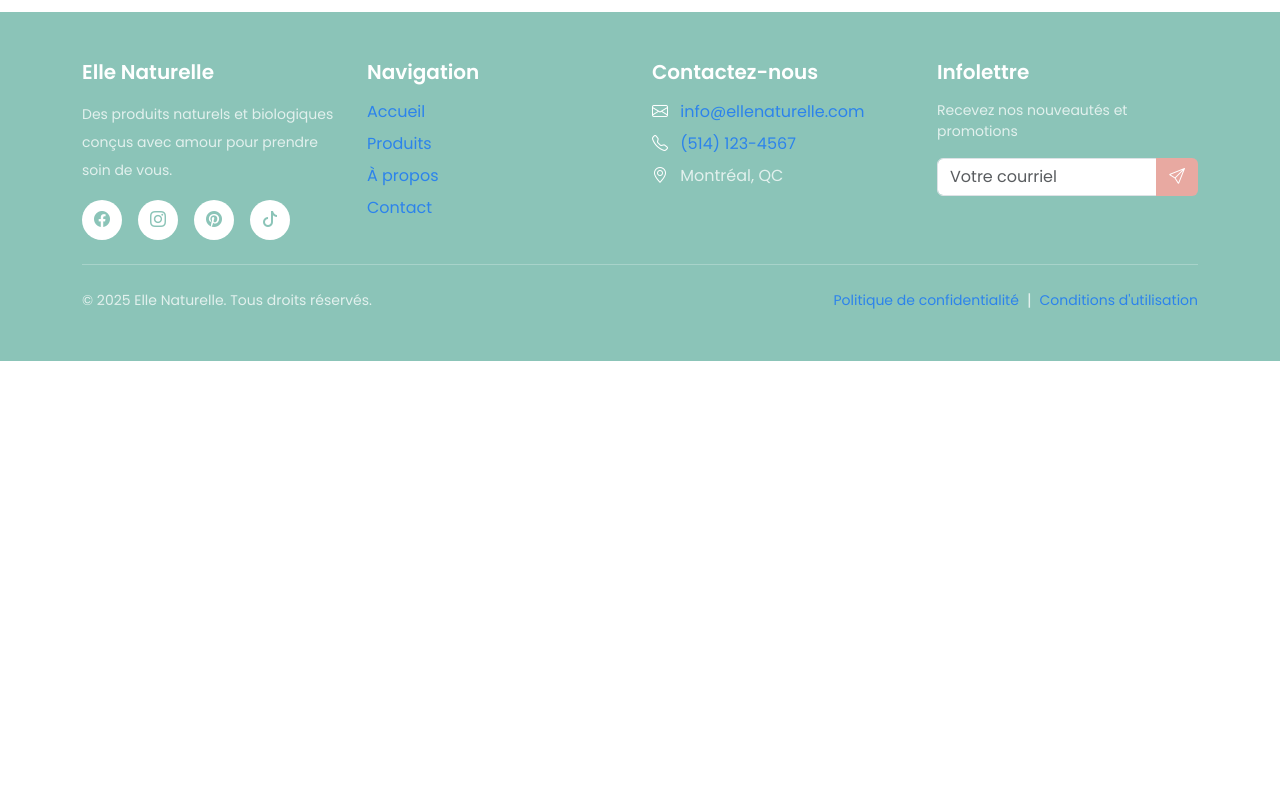
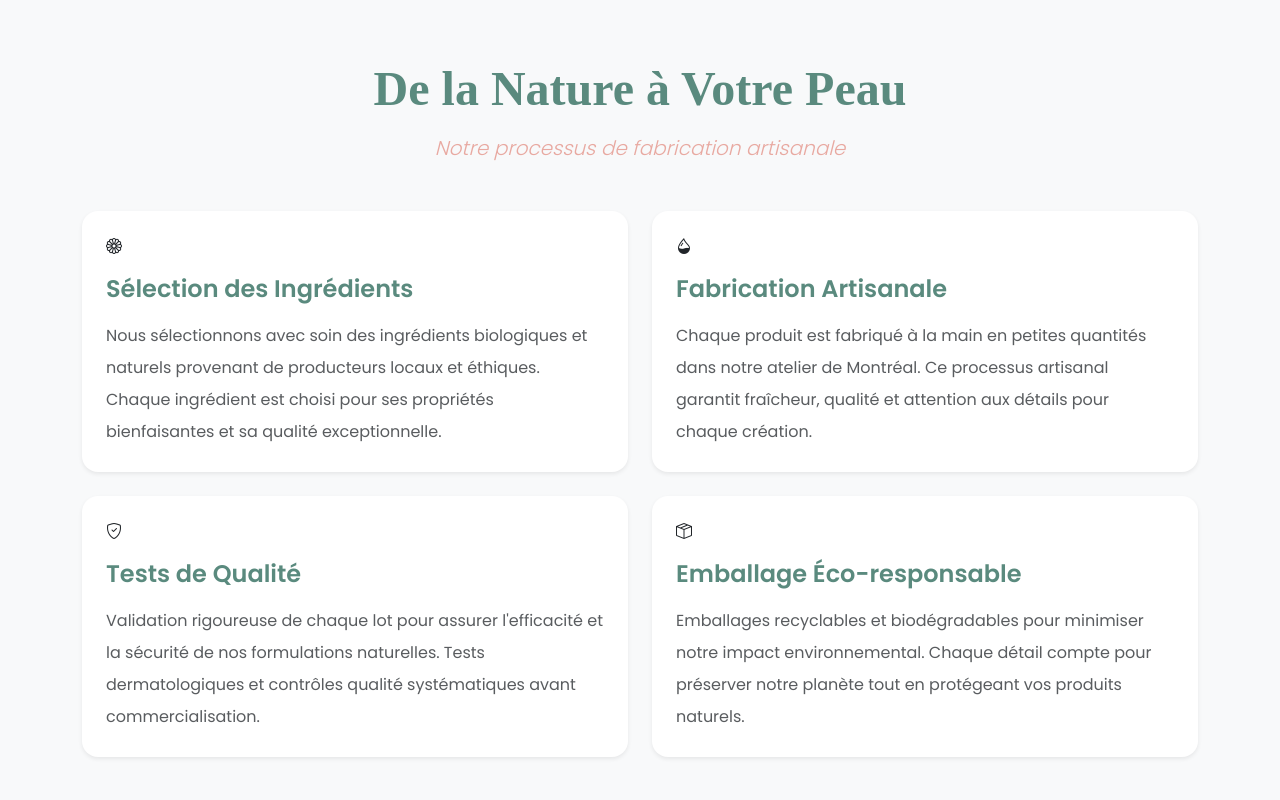
Before and after one commit to ImaneBer/TP3_ImaneBerkoune, a plain HTML site: page Apropos.html in a window 1280 px wide. Shown: the part 1040-1840 px from the top of the page. Before the commit the page ends 1401 px from the top, so only its background shows below. Drawn offline with nearby package versions, Linux system fonts and the light colour scheme; a web font is replaced by a local one.

Commit message:
Ajout section Processus

```diff
--- a/Apropos.html
+++ b/Apropos.html
@@ -110,6 +110,91 @@
             </div>
         </section>
 
+       <!-- SECTION 2: NOTRE PROCESSUS -->
+        <section class="about-processus py-5 bg-light">
+            <div class="container py-5">
+                <div class="text-center mb-5">
+                    <h2 class="display-5 fw-bold mb-3" style="color: var(--color-dark-green); font-family: 'Playfair Display', serif;">
+                        De la Nature à Votre Peau
+                    </h2>
+                    <p class="lead" style="color: var(--color-coral); font-style: italic;">
+                        Notre processus de fabrication artisanale
+                    </p>
+                </div>
+
+                <div class="row g-4">
+
+                    <!-- Étape 1 -->
+                    <div class="col-12 col-md-6">
+                        <div class="about-processus__card bg-white rounded-4 shadow-sm p-4 h-100">
+                            <div class="about-processus__icon-wrapper mb-3">
+                                <i class="bi bi-flower1 about-processus__icon"></i>
+                            </div>
+                            <h3 class="h4 fw-semibold mb-3" style="color: var(--color-dark-green);">
+                                Sélection des Ingrédients
+                            </h3>
+                            <p class="text-muted mb-0 lh-lg">
+                                Nous sélectionnons avec soin des ingrédients biologiques et naturels
+                                provenant de producteurs locaux et éthiques. Chaque ingrédient est
+                                choisi pour ses propriétés bienfaisantes et sa qualité exceptionnelle.
+                            </p>
+                        </div>
+                    </div>
+
+                    <!-- Étape 2 -->
+                    <div class="col-12 col-md-6">
+                        <div class="about-processus__card bg-white rounded-4 shadow-sm p-4 h-100">
+                            <div class="about-processus__icon-wrapper mb-3">
+                                <i class="bi bi-droplet-half about-processus__icon"></i>
+                            </div>
+                            <h3 class="h4 fw-semibold mb-3" style="color: var(--color-dark-green);">
+                                Fabrication Artisanale
+                            </h3>
+                            <p class="text-muted mb-0 lh-lg">
+                                Chaque produit est fabriqué à la main en petites quantités dans notre
+                                atelier de Montréal. Ce processus artisanal garantit fraîcheur, qualité
+                                et attention aux détails pour chaque création.
+                            </p>
+                        </div>
+                    </div>
+
+                    <!-- Étape 3 -->
+                    <div class="col-12 col-md-6">
+                        <div class="about-processus__card bg-white rounded-4 shadow-sm p-4 h-100">
+                            <div class="about-processus__icon-wrapper mb-3">
+                                <i class="bi bi-shield-check about-processus__icon"></i>
+                            </div>
+                            <h3 class="h4 fw-semibold mb-3" style="color: var(--color-dark-green);">
+                                Tests de Qualité
+                            </h3>
+                            <p class="text-muted mb-0 lh-lg">
+                                Validation rigoureuse de chaque lot pour assurer l'efficacité et
+                                la sécurité de nos formulations naturelles. Tests dermatologiques
+                                et contrôles qualité systématiques avant commercialisation.
+                            </p>
+                        </div>
+                    </div>
+
+                    <!-- Étape 4 -->
+                    <div class="col-12 col-md-6">
+                        <div class="about-processus__card bg-white rounded-4 shadow-sm p-4 h-100">
+                            <div class="about-processus__icon-wrapper mb-3">
+                                <i class="bi bi-box-seam about-processus__icon"></i>
+                            </div>
+                            <h3 class="h4 fw-semibold mb-3" style="color: var(--color-dark-green);">
+                                Emballage Éco-responsable
+                            </h3>
+                            <p class="text-muted mb-0 lh-lg">
+                                Emballages recyclables et biodégradables pour minimiser notre impact
+                                environnemental. Chaque détail compte pour préserver notre planète
+                                tout en protégeant vos produits naturels.
+                            </p>
+                        </div>
+                    </div>
+
+                </div>
+            </div>
+        </section>
 
 
     <!-- FOOTER -->
--- a/style/style.css
+++ b/style/style.css
@@ -140,7 +140,19 @@ body {
 /* ===================================
    PAGE À PROPOS - Styles personnalisés
    =================================== */
+/* Section Histoire */
+.about-histoire__image-wrapper {
+    max-width: 400px;
+    margin: 0 auto;
+}
 
+.about-histoire__image-wrapper img {
+    transition: transform 0.4s ease;
+}
+
+.about-histoire__image-wrapper:hover img {
+    transform: scale(1.05);
+}
 
 /* ===================================
    FOOTER - Styles personnalisés uniquement
```
